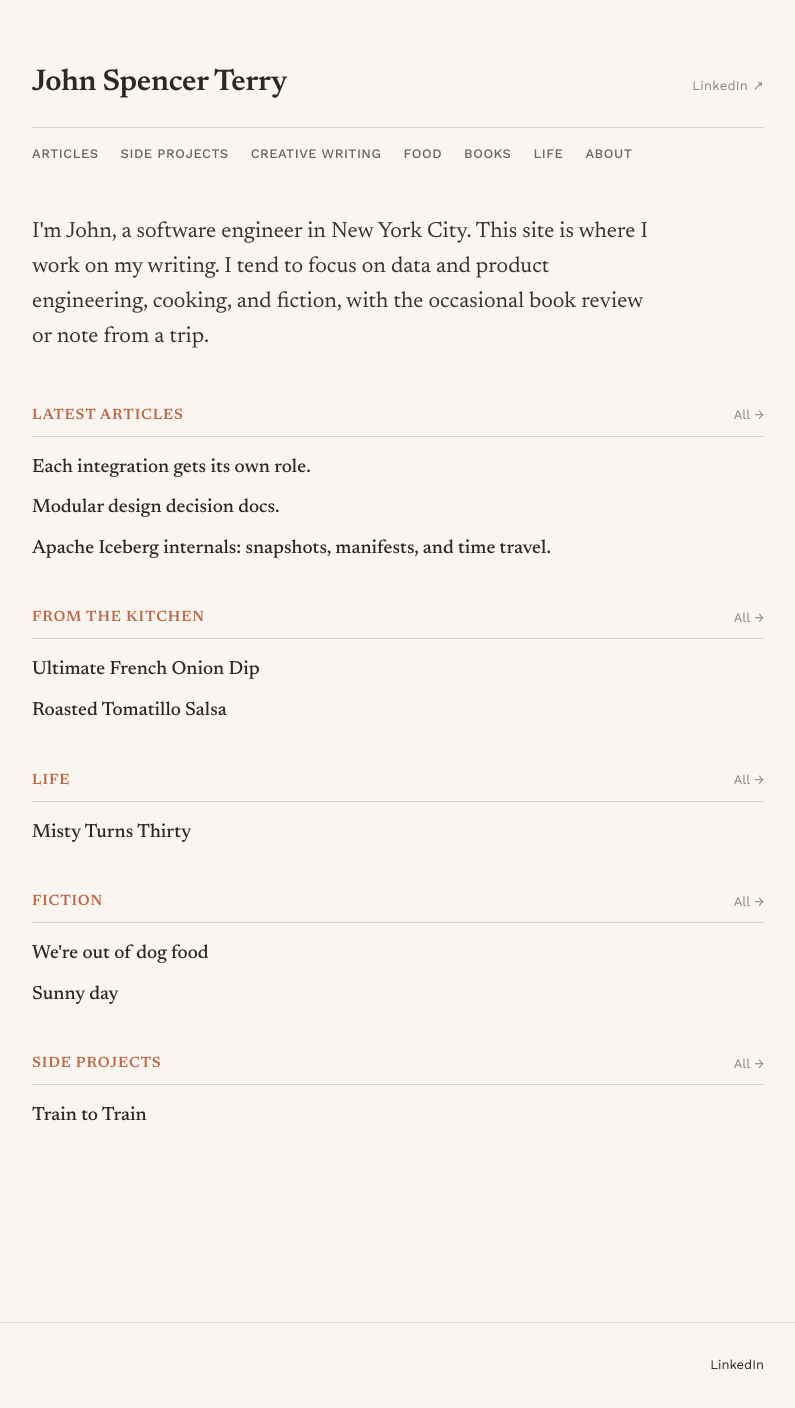
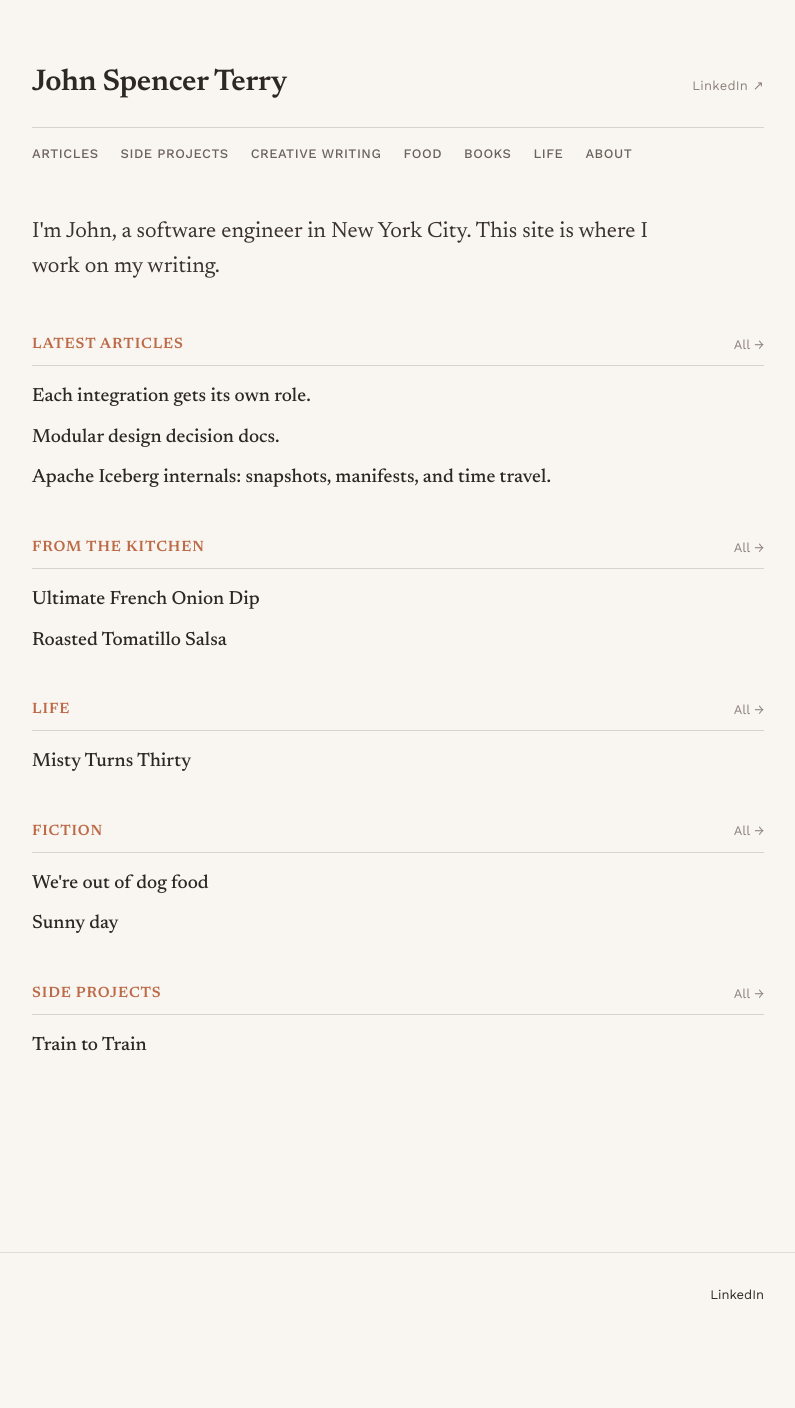
Before and after one commit to JohnSpencerTerry/wb, a Jekyll site: the page built from index.md, in a window 1280 px wide. Shown: the whole page, without its empty margins (242-1037 px from the left). Built offline with Jekyll 4.4.1, drawn with Linux system fonts in a browser that asks for light colours; after the commit the page ends 1337 px from its top, so only the background shows below that.

Commit message:
Update index.md

```diff
--- a/index.md
+++ b/index.md
@@ -4,7 +4,7 @@ permalink: /
 sitemap: false
 ---
 
-<p class="home-intro">I'm John, a software engineer in New York City. This site is where I work on my writing. I tend to focus on data and product engineering, cooking, and fiction, with the occasional book review or note from a trip.</p>
+<p class="home-intro">I'm John, a software engineer in New York City. This site is where I work on my writing. </p>
 {% assign articles = site.articles | where_exp: "a", "a.draft != true" | where_exp: "a", "a.category != 'Life'" | where_exp: "a", "a.category != 'Book Reviews'" | sort: 'date' | reverse %}
 {% if articles.size > 0 %}
 <div class="home-section">
```
